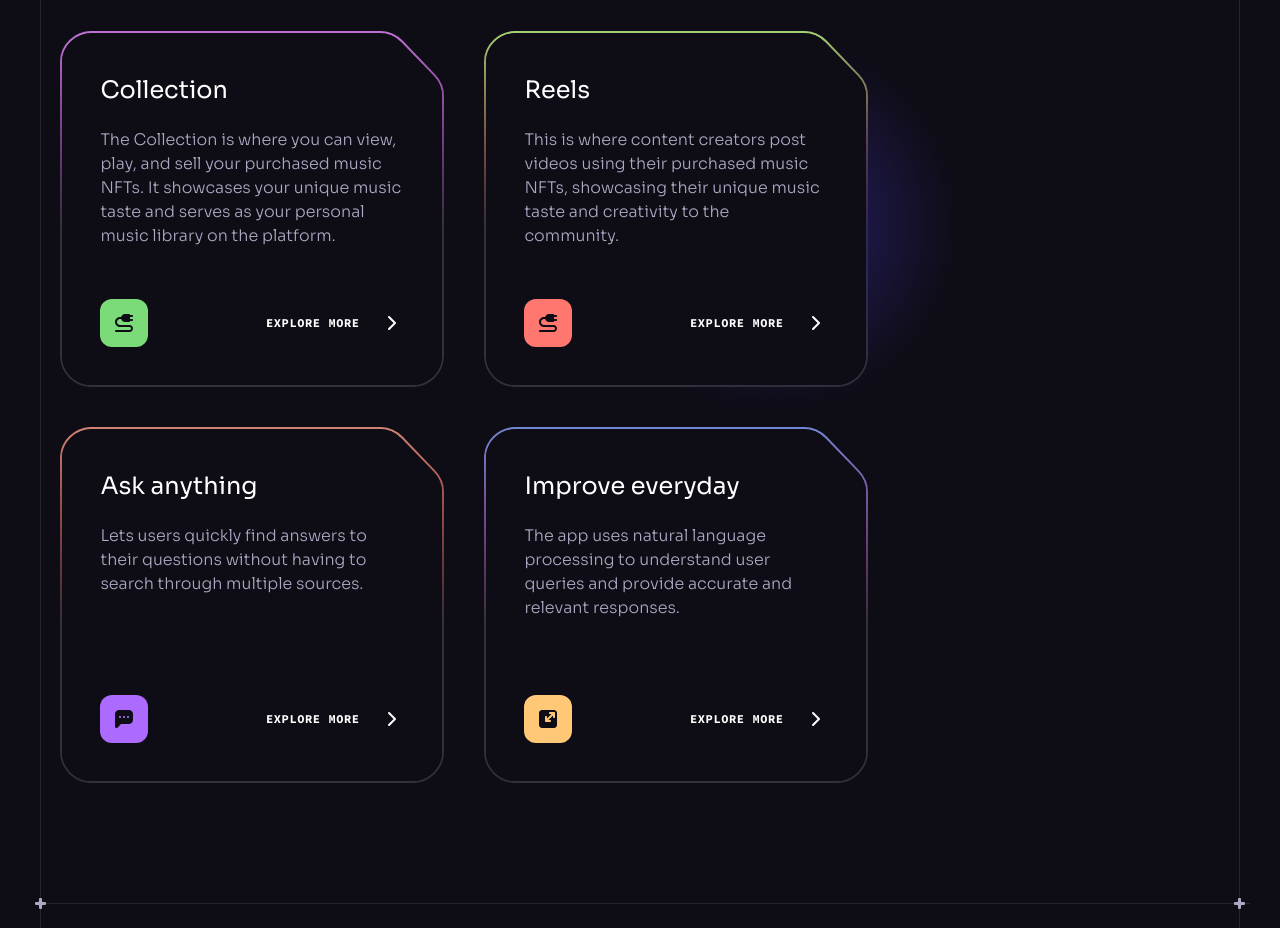
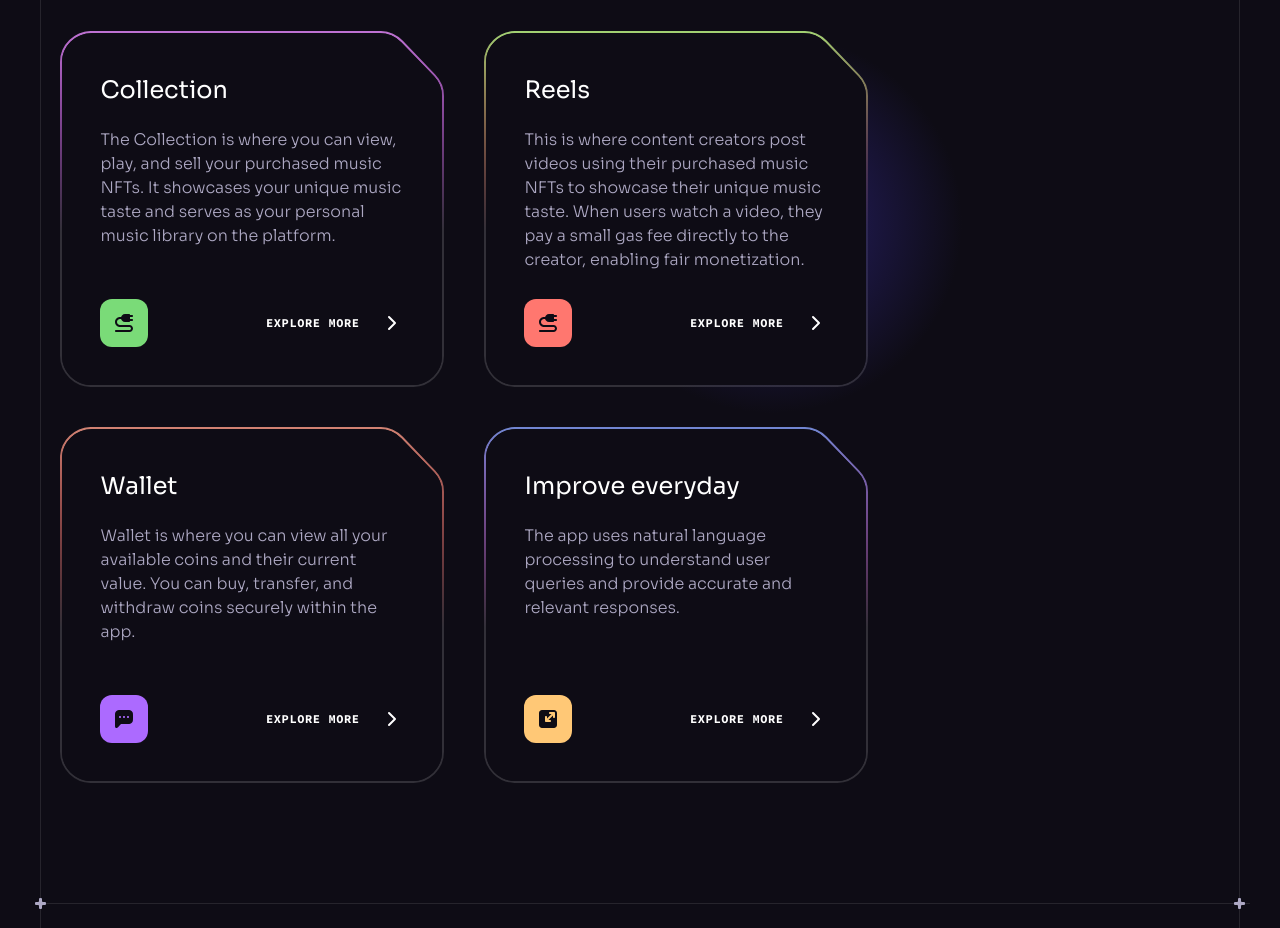
Before and after one commit to Phunyeletso/newfrequency, a React (Vite) app: page / in a window 1280 px wide. Shown: the part 2340-3268 px from the top of the page. Built offline with nearby package versions, Linux system fonts and the light colour scheme.

Commit message:
Update index.js

```diff
--- a/src/constants/index.js
+++ b/src/constants/index.js
@@ -273,7 +273,7 @@ export const benefits = [
   {
     id: "3",
     title: "Reels",
-    text: "This is where content creators post videos using their purchased music NFTs, showcasing their unique music taste and creativity to the community.",
+    text: "This is where content creators post videos using their purchased music NFTs to showcase their unique music taste. When users watch a video, they pay a small gas fee directly to the creator, enabling fair monetization.",
     backgroundUrl: "./src/assets/benefits/card-4.svg",
     iconUrl: benefitIcon4,
     imageUrl: benefitImage2,
@@ -281,8 +281,8 @@ export const benefits = [
   },
   {
     id: "4",
-    title: "Ask anything",
-    text: "Lets users quickly find answers to their questions without having to search through multiple sources.",
+    title: "Wallet",
+    text: "Wallet is where you can view all your available coins and their current value. You can buy, transfer, and withdraw coins securely within the app.",
     backgroundUrl: "./src/assets/benefits/card-5.svg",
     iconUrl: benefitIcon1,
     imageUrl: benefitImage2,
```
